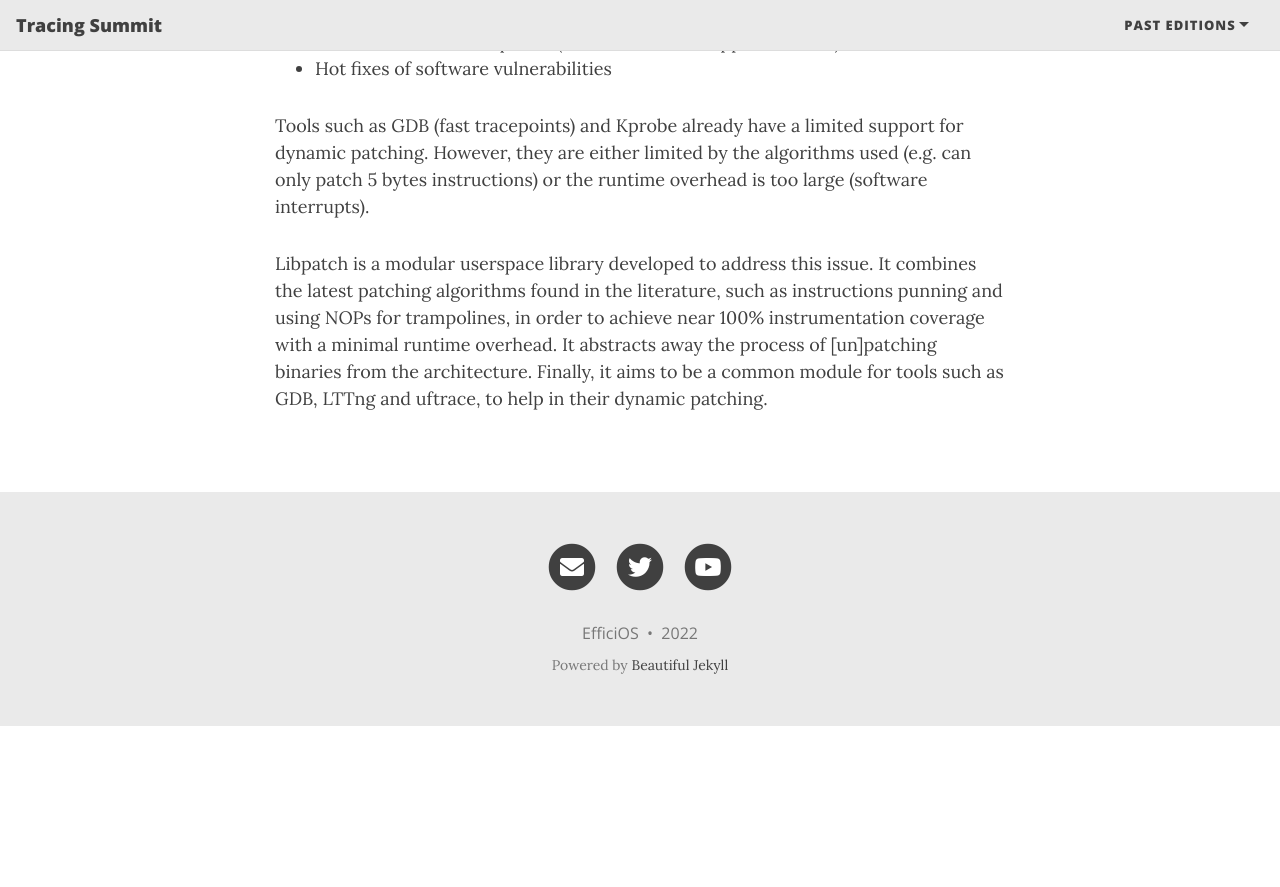
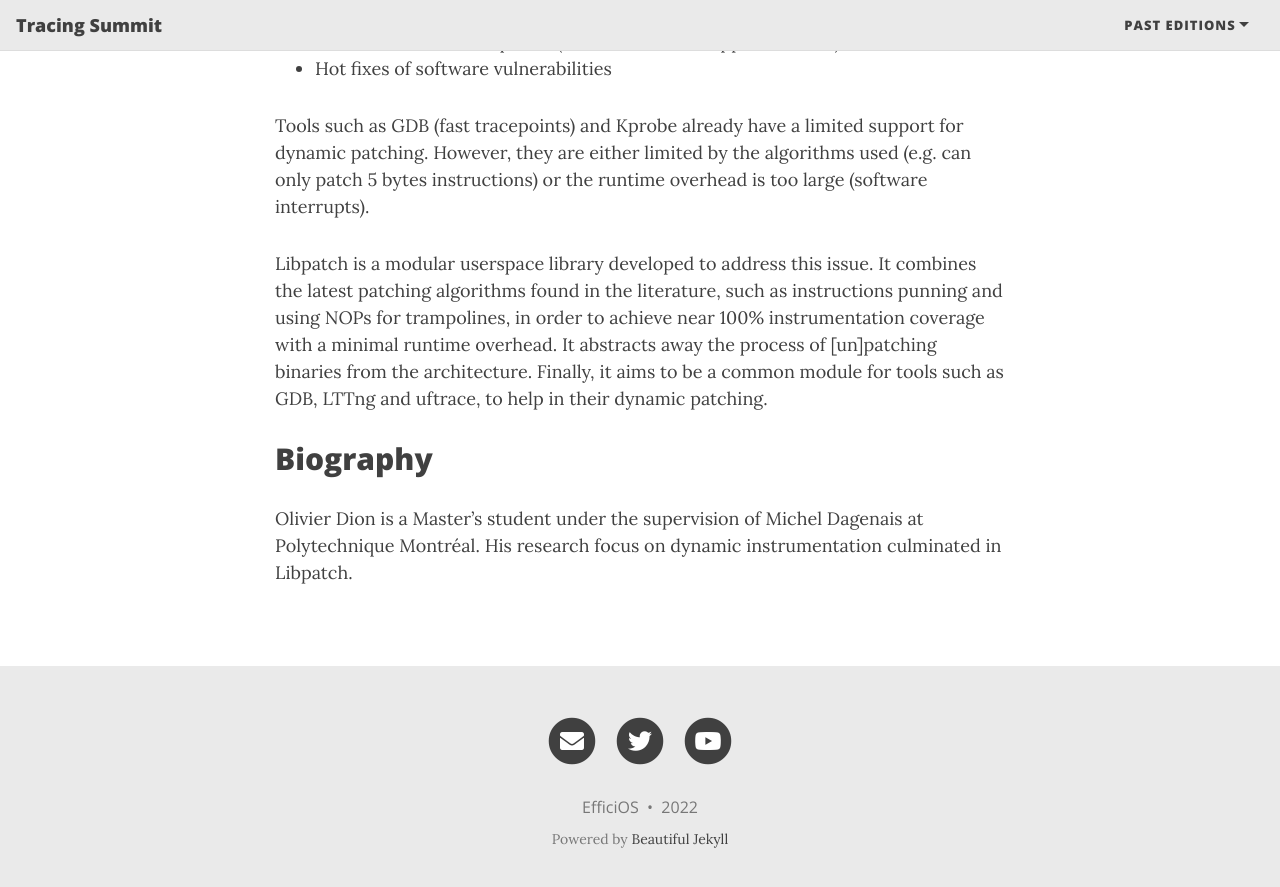
Before and after one commit to tracingsummit/tracingsummit.github.io, a Jekyll site: the page built from ts/2022/libpatch.md, in a window 1280 px wide and 900 px high, scrolled down 872 px. Shown: the top 887 px of the window. Built offline with Jekyll 4.4.1, drawn with Linux system fonts in a browser that asks for light colours; nearby versions of some CDN libraries; before the commit the page ends 1598 px from its top, so only the background shows below that.

Commit message:
Add bio for Olivier Dion

```diff
--- a/ts/2022/libpatch.md
+++ b/ts/2022/libpatch.md
@@ -29,3 +29,8 @@ runtime overhead.  It abstracts away the process of [un]patching
 binaries from the architecture.  Finally, it aims to be a common module
 for tools such as GDB, LTTng and uftrace, to help in their dynamic
 patching.
+
+## Biography
+Olivier Dion is a Master's student under the supervision of Michel
+Dagenais at Polytechnique Montréal. His research focus on dynamic
+instrumentation culminated in Libpatch.
```
